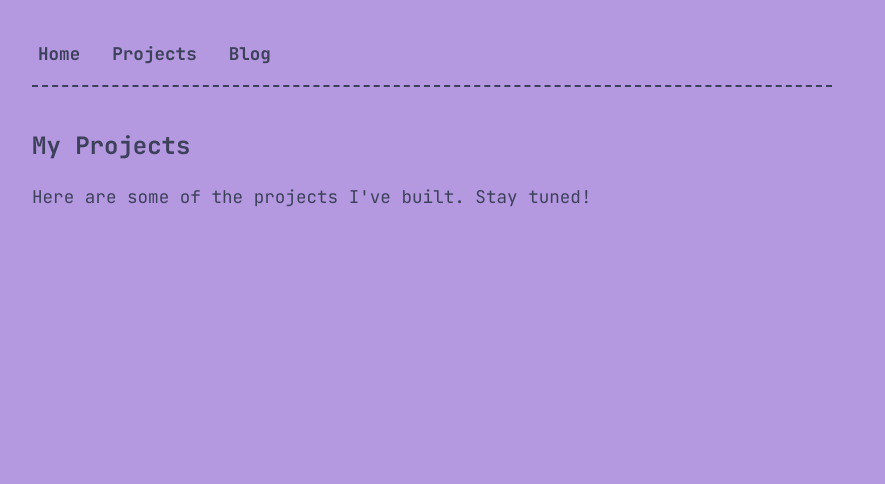
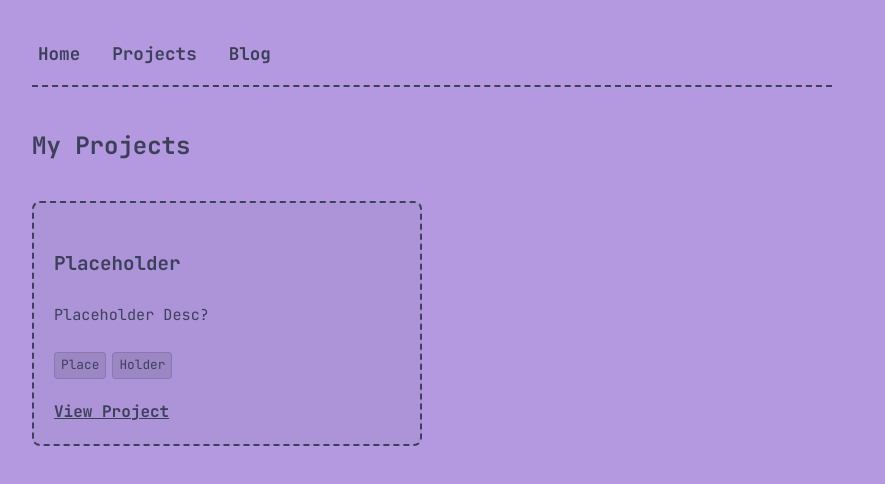
Before and after one commit to Snowflake6413/vanillasite, an Eleventy site: page projects.html in a window 1280 px wide. Shown: the part 108-592 px from the top of the page, without its empty margins (208-1093 px from the left). Built offline with nearby package versions, Linux system fonts and the light colour scheme; Eleventy itself is replaced by a stand-in of ours; files that its build step writes are made by us from their sources.

Commit message:
feat: projects!

```diff
--- a/projects.html
+++ b/projects.html
@@ -1,6 +1,25 @@
 ---
 layout: layout.html
 title: alex's projects!
+projects:
+  - title: "Placeholder"
+    description: "Placeholder Desc?"
+    url: "https://exameple.com"
+    tags: ["Place", "Holder"]
 ---
 <h1>My Projects</h1>
-<p>Here are some of the projects I've built. Stay tuned!</p>
+
+<div class="project-grid">
+    {% for project in projects%}
+    <div class="project-card">
+        <h3>{{ project.title}}</h3>
+        <p> {{project.description}} </p>
+        <div class="tags">
+            {% for tag in project.tags %}
+            <span class="tag">{{ tag }}</span>
+            {% endfor %}
+        </div>
+        <a href="{{ project.url }}" class="project-link" target="_blank" rel="noopener">View Project</a>
+    </div>
+    {% endfor %}
+</div>
--- a/style.css
+++ b/style.css
@@ -77,7 +77,9 @@ p {
     font-size: 1.1rem;
     padding: 2px 6px;
     border-radius: 4px;
-    transition: background-color 0.2s, color 0.2s;
+    transition:
+        background-color 0.2s,
+        color 0.2s;
 }
 
 .nav-links a:hover {
@@ -129,7 +131,8 @@ p {
     margin-top: 25px;
 }
 
-#froggy ul, #froggy ol {
+#froggy ul,
+#froggy ol {
     margin-bottom: 25px;
     padding-left: 20px;
 }
@@ -161,3 +164,81 @@ p {
     padding: 0;
     border-radius: 0;
 }
+
+.project-grid {
+    display: grid;
+    grid-template-columns: repeat(auto-fill, minmax(280px, 1fr));
+    gap: 20px;
+    padding: 20px 0;
+}
+
+.project-card {
+    border: 2px dashed #3d405b;
+    border-radius: 8px;
+    padding: 20px;
+    background-color: rgba(61, 64, 91, 0.05);
+    display: flex;
+    flex-direction: column;
+    justify-content: space-between;
+    transition:
+        background-color 0.2s,
+        color 0.2s,
+        transform 0.2s ease;
+}
+
+.project-card:hover {
+    background-color: #3d405b;
+    color: #b499e0;
+    border-color: #3d405b;
+    transform: translateY(-5px);
+    box-shadow: 0 8px 12px rgba(0, 0, 0, 0.1);
+}
+
+.project-card h3 {
+    margin-top: 0;
+    margin-bottom: 10px;
+    font-size: 1.2rem;
+    color: inherit;
+}
+
+.project-card p {
+    margin-bottom: 15px;
+    font-size: 0.95rem;
+    line-height: 1.5;
+    color: inherit;
+}
+
+.tags {
+    margin: 10px 0 20px 0;
+    display: flex;
+    flex-wrap: wrap;
+    gap: 6px;
+}
+
+.tag {
+    font-size: 0.8rem;
+    background-color: rgba(61, 64, 91, 0.15);
+    color: #3d405b;
+    padding: 2px 6px;
+    border-radius: 4px;
+    border: 1px solid rgba(61, 64, 91, 0.2);
+}
+
+.project-card:hover .tag {
+    background-color: rgba(180, 153, 224, 0.2);
+    color: #b499e0;
+    border-color: rgba(180, 153, 224, 0.4);
+}
+
+.project-link {
+    display: inline-block;
+    color: #3d405b;
+    text-decoration: underline;
+    font-weight: bold;
+    font-size: 1rem;
+    margin-top: auto;
+}
+
+.project-card:hover .project-link {
+    color: #b499e0;
+}
```
